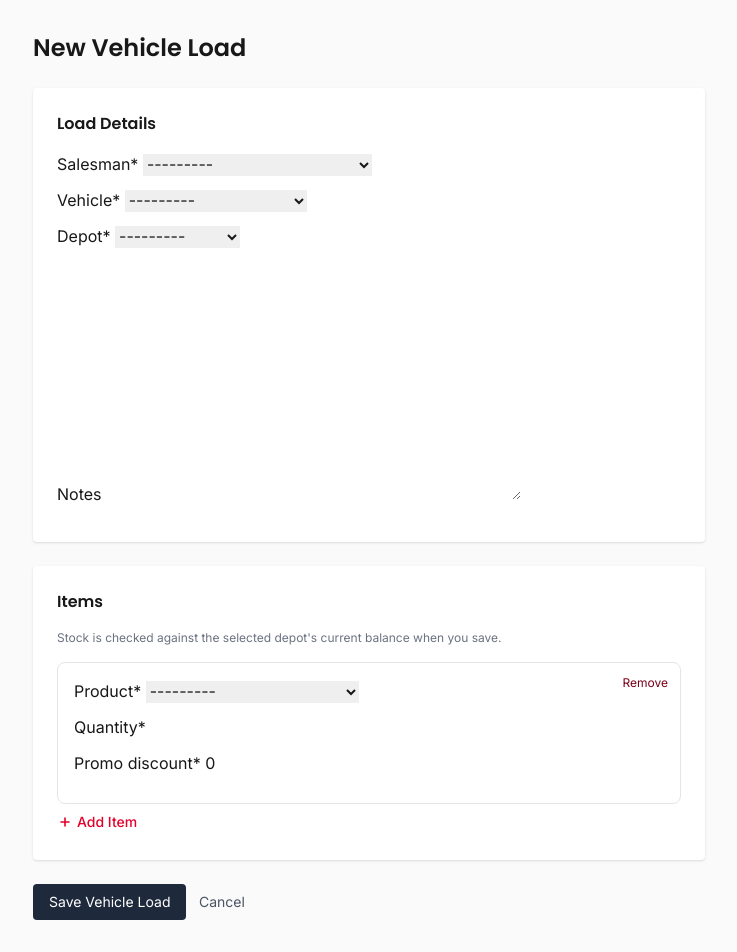
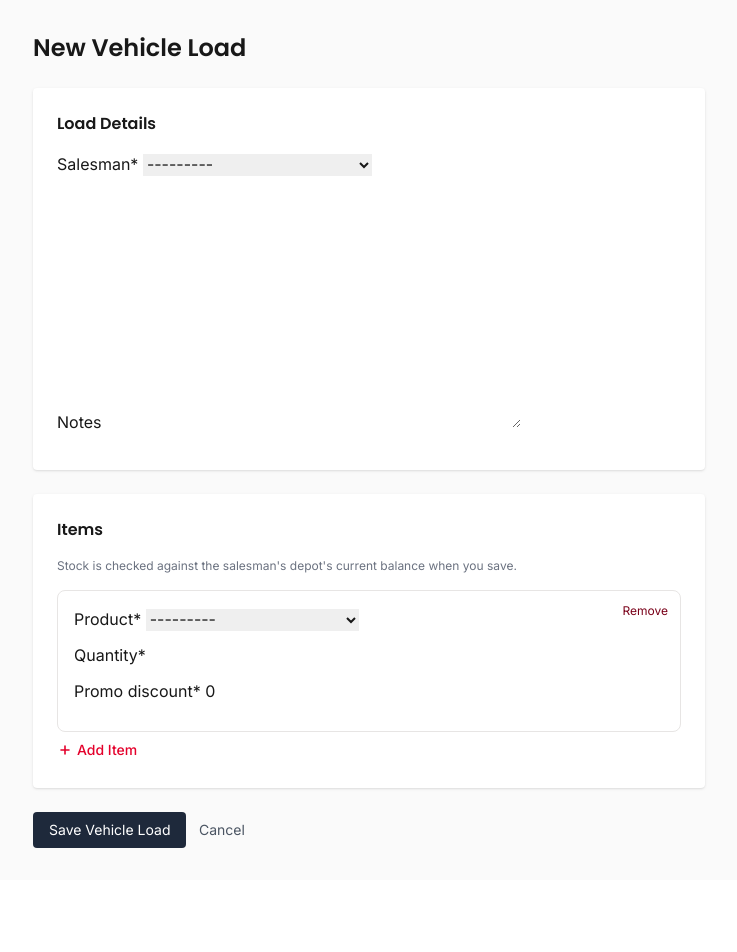
Before and after one commit to 1Noobee/DepotFlow, a Django app: page /operations/loads/new/ in a window 1280 px wide. Shown: the part 64-1016 px from the top of the page, without its empty margins (55-792 px from the left). After the commit the page ends 912 px from the top, so only its background shows below. Run offline with Django 5.2, Linux system fonts and the light colour scheme; a user stored in the database is signed in; tables that the repository leaves empty hold one stand-in row (values such as "Sample post"); some libraries are stand-ins or nearby versions.

Commit message:
auto_fill_depot

```diff
--- a/core/scoping.py
+++ b/core/scoping.py
@@ -40,6 +40,22 @@ from depots.models import Depot, Territory
 
 def _role(user):
     return getattr(user, "role", "")
+
+
+def get_default_depot(user):
+    """
+    If this user has exactly one visible depot, return it — forms
+    use this to auto-fill and hide their depot field instead of
+    showing a dropdown with a single, forced option. Returns None
+    when there's a genuine choice to make (Super Admin, or a
+    Territory Manager overseeing more than one depot), or when the
+    user has no visible depot at all (in which case the form's
+    depot queryset is already empty, so validation will correctly
+    block creation regardless).
+    """
+
+    depots = list(get_visible_depots(user)[:2])
+    return depots[0] if len(depots) == 1 else None
 
 
 def is_unrestricted(user):
--- a/core/static/core/js/stock_hint.js
+++ b/core/static/core/js/stock_hint.js
@@ -1,15 +1,19 @@
 /*
  * "Available stock at this depot" hint.
  *
- * Opt-in per page via a wrapper element:
+ * Opt-in per page via a wrapper element, using EITHER a depot field
+ * OR a salesman field as the reference for which depot's stock to
+ * check (the load form has no depot field of its own anymore — it's
+ * derived from the picked salesman — so this supports both):
  *
  *   <div data-stock-hint data-depot-field="id_depot">
+ *   <div data-stock-hint data-salesman-field="id_salesman">
  *     ... formset with product selects, each row also containing a
  *     <p data-stock-hint-text></p> placeholder (see
  *     partials/dynamic_formset.html's show_stock_hint option) ...
  *   </div>
  *
- * Refetches when: a product field changes, or the depot field
+ * Refetches when: a product field changes, or the reference field
  * changes (which refreshes every visible row, since they're all now
  * asking about a different depot). Uses event delegation on the
  * wrapper so newly added formset rows (via the Add Item button) are
@@ -17,8 +21,12 @@
  */
 document.addEventListener('DOMContentLoaded', function () {
     document.querySelectorAll('[data-stock-hint]').forEach(function (root) {
-        var depotField = document.getElementById(root.dataset.depotField);
-        if (!depotField) {
+        var depotField = root.dataset.depotField ? document.getElementById(root.dataset.depotField) : null;
+        var salesmanField = root.dataset.salesmanField ? document.getElementById(root.dataset.salesmanField) : null;
+        var referenceField = depotField || salesmanField;
+        var paramName = depotField ? 'depot' : 'salesman';
+
+        if (!referenceField) {
             return;
         }
 
@@ -33,10 +41,10 @@ document.addEventListener('DOMContentLoaded', function () {
                 return;
             }
 
-            var depotId = depotField.value;
+            var referenceId = referenceField.value;
             var productId = productSelect.value;
 
-            if (!depotId || !productId) {
+            if (!referenceId || !productId) {
                 hint.textContent = '';
                 return;
             }
@@ -46,7 +54,7 @@ document.addEventListener('DOMContentLoaded', function () {
             hint.classList.add('text-stone-500');
 
             var url = '/inventory/stock-balance/?product=' + encodeURIComponent(productId) +
-                '&depot=' + encodeURIComponent(depotId);
+                '&' + paramName + '=' + encodeURIComponent(referenceId);
 
             fetch(url, { headers: { 'X-Requested-With': 'XMLHttpRequest' } })
                 .then(function (response) {
@@ -70,7 +78,7 @@ document.addEventListener('DOMContentLoaded', function () {
             }
         });
 
-        depotField.addEventListener('change', function () {
+        referenceField.addEventListener('change', function () {
             root.querySelectorAll('select[name$="-product"]').forEach(refresh);
         });
 
--- a/inventory/forms.py
+++ b/inventory/forms.py
@@ -1,7 +1,7 @@
 from django import forms
 from django.forms import inlineformset_factory
 
-from core.scoping import get_visible_depots
+from core.scoping import get_default_depot, get_visible_depots
 from .models import Product, Supplier, StockReceipt, StockReceiptItem, Promotion
 
 
@@ -53,6 +53,10 @@ class StockReceiptForm(forms.ModelForm):
         super().__init__(*args, **kwargs)
         if user is not None:
             self.fields["depot"].queryset = get_visible_depots(user)
+            default_depot = get_default_depot(user)
+            if default_depot is not None:
+                self.fields["depot"].initial = default_depot.pk
+                self.fields["depot"].widget = forms.HiddenInput()
 
 
 StockReceiptItemFormSet = inlineformset_factory(
--- a/operations/forms.py
+++ b/operations/forms.py
@@ -4,7 +4,7 @@ from django.contrib.auth.password_validation import validate_password
 from django.core.exceptions import ValidationError as DjangoValidationError
 from django.forms import inlineformset_factory
 
-from core.scoping import get_visible_depots
+from core.scoping import get_default_depot, get_visible_depots
 from .models import (
     Vehicle, VehicleSalesman, VehicleLoad, VehicleLoadItem,
     VehicleReturn, VehicleReturnItem, SalesTarget,
@@ -22,6 +22,10 @@ class VehicleForm(forms.ModelForm):
         super().__init__(*args, **kwargs)
         if user is not None:
             self.fields["depot"].queryset = get_visible_depots(user)
+            default_depot = get_default_depot(user)
+            if default_depot is not None:
+                self.fields["depot"].initial = default_depot.pk
+                self.fields["depot"].widget = forms.HiddenInput()
 
 
 class VehicleReassignForm(forms.Form):
@@ -185,7 +189,19 @@ class VehicleSalesmanForm(forms.ModelForm):
         if user is not None:
             visible_depots = get_visible_depots(user)
             self.fields["depot"].queryset = visible_depots
-            self.fields["vehicle"].queryset = Vehicle.objects.filter(depot__in=visible_depots)
+
+            visible_vehicles = Vehicle.objects.filter(depot__in=visible_depots)
+            self.fields["vehicle"].queryset = visible_vehicles
+
+            default_depot = get_default_depot(user)
+            if default_depot is not None:
+                self.fields["depot"].initial = default_depot.pk
+                self.fields["depot"].widget = forms.HiddenInput()
+
+            single_vehicle = list(visible_vehicles[:2])
+            if len(single_vehicle) == 1:
+                self.fields["vehicle"].initial = single_vehicle[0].pk
+                self.fields["vehicle"].widget = forms.HiddenInput()
 
         self._needs_login = not (self.instance.pk and self.instance.user_id)
 
@@ -365,9 +381,15 @@ class SalesTargetForm(forms.ModelForm):
 
 class VehicleLoadForm(forms.ModelForm):
     """
-    load_number is excluded — auto-generated in VehicleLoad.save().
-    load_date is excluded too — always today (the model's default),
-    never user-editable, so a load's date can't be backdated or
+    Only salesman is picked here — vehicle and depot are both
+    derived automatically from that salesman's own assignment
+    (VehicleSalesman.vehicle/.depot in clean() below), since every
+    salesman is already tied to exactly one vehicle and one depot;
+    asking the user to separately re-pick vehicle/depot after
+    picking the salesman was pure redundancy. load_number is
+    excluded — auto-generated in VehicleLoad.save(). load_date is
+    excluded too — always today (the model's default), never
+    user-editable, so a load's date can't be backdated or
     forward-dated. This is also what makes the "same-day reload"
     rule in VehicleLoad.clean() reliable: every load a user creates
     is dated today, full stop.
@@ -375,15 +397,32 @@ class VehicleLoadForm(forms.ModelForm):
 
     class Meta:
         model = VehicleLoad
-        fields = ["salesman", "vehicle", "depot", "notes"]
+        fields = ["salesman", "notes"]
 
     def __init__(self, *args, user=None, **kwargs):
         super().__init__(*args, **kwargs)
         if user is not None:
-            visible_depots = get_visible_depots(user)
-            self.fields["depot"].queryset = visible_depots
-            self.fields["vehicle"].queryset = Vehicle.objects.filter(depot__in=visible_depots)
-            self.fields["salesman"].queryset = VehicleSalesman.objects.filter(depot__in=visible_depots)
+            self.fields["salesman"].queryset = VehicleSalesman.objects.filter(
+                depot__in=get_visible_depots(user)
+            )
+
+    def clean(self):
+        cleaned_data = super().clean()
+        salesman = cleaned_data.get("salesman")
+
+        if salesman is not None:
+            if salesman.vehicle_id is None:
+                self.add_error(
+                    "salesman",
+                    f"{salesman.name} has no vehicle assigned yet — assign one on "
+                    "the Salesmen page before creating a load for them.",
+                )
+            else:
+                self.instance.vehicle = salesman.vehicle
+
+            self.instance.depot = salesman.depot
+
+        return cleaned_data
 
 
 VehicleLoadItemFormSet = inlineformset_factory(
--- a/operations/templates/operations/load_form.html
+++ b/operations/templates/operations/load_form.html
@@ -12,10 +12,10 @@
         {{ form|crispy }}
     </div>
 
-    <div class="bg-white p-6 rounded shadow max-w-2xl" data-stock-hint data-depot-field="id_depot">
+    <div class="bg-white p-6 rounded shadow max-w-2xl" data-stock-hint data-salesman-field="id_salesman">
         <h2 class="font-semibold mb-4">Items</h2>
         <p class="text-xs text-gray-500 mb-4">
-            Stock is checked against the selected depot's current
+            Stock is checked against the salesman's depot's current
             balance when you save.
         </p>
 
--- a/sales/forms.py
+++ b/sales/forms.py
@@ -1,7 +1,7 @@
 from django import forms
 from django.forms import inlineformset_factory
 
-from core.scoping import get_visible_depots
+from core.scoping import get_default_depot, get_visible_depots
 from .models import Customer, Sale, SaleItem
 
 
@@ -14,6 +14,10 @@ class CustomerForm(forms.ModelForm):
         super().__init__(*args, **kwargs)
         if user is not None:
             self.fields["depot"].queryset = get_visible_depots(user)
+            default_depot = get_default_depot(user)
+            if default_depot is not None:
+                self.fields["depot"].initial = default_depot.pk
+                self.fields["depot"].widget = forms.HiddenInput()
 
 
 class SaleForm(forms.ModelForm):
```
Also changed, not shown: finance/forms.py (+13 -1 lines), inventory/views.py (+17 -3 lines).
